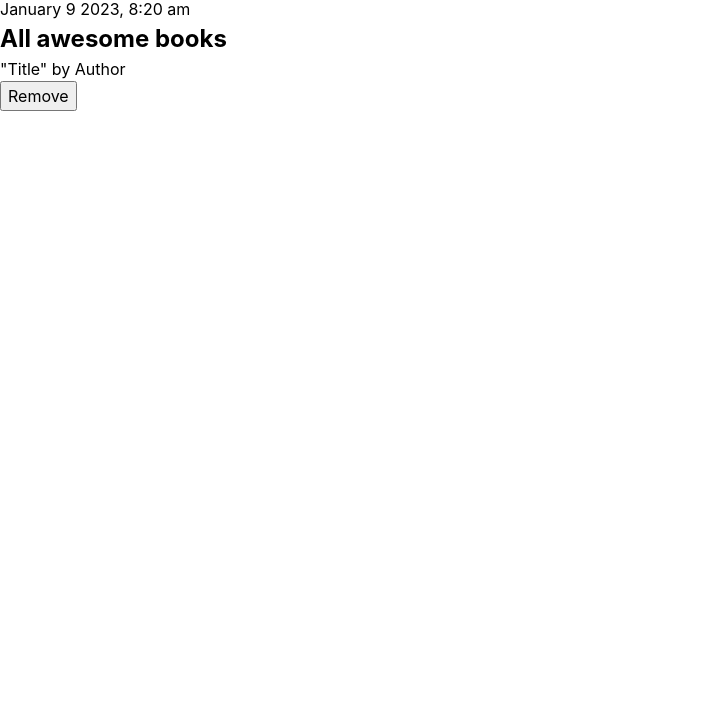
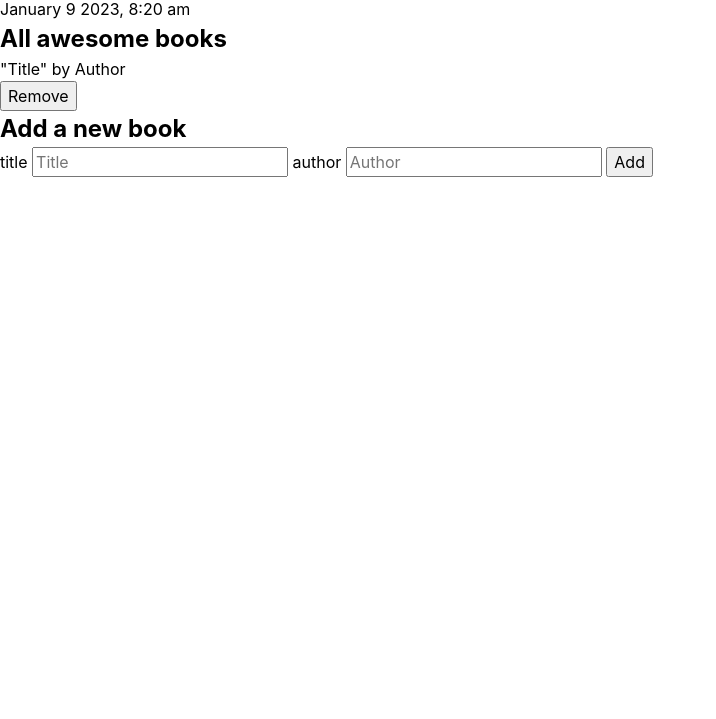
Before and after one commit to jorgeabrahan/awesome-books, a website: page index.html in a window 1280 px wide. Shown: the part 81-800 px from the top of the page, without its empty margins (0-716 px from the left). Drawn offline with Linux system fonts and the light colour scheme.

Commit message:
Create add-new-book section

```diff
--- a/index.html
+++ b/index.html
@@ -24,6 +24,17 @@
         </div>
       </div>
     </section>
+    <!-- add new book section -->
+    <section>
+      <h2>Add a new book</h2>
+      <form action="">
+        <label for="title">title</label>
+        <input type="text" name="title" id="title" placeholder="Title" />
+        <label for="author">author</label>
+        <input type="text" name="author" id="author" placeholder="Author" />
+        <button>Add</button>
+      </form>
+    </section>
   </body>
   <script src="./js/app.js"></script>
 </html>
```
